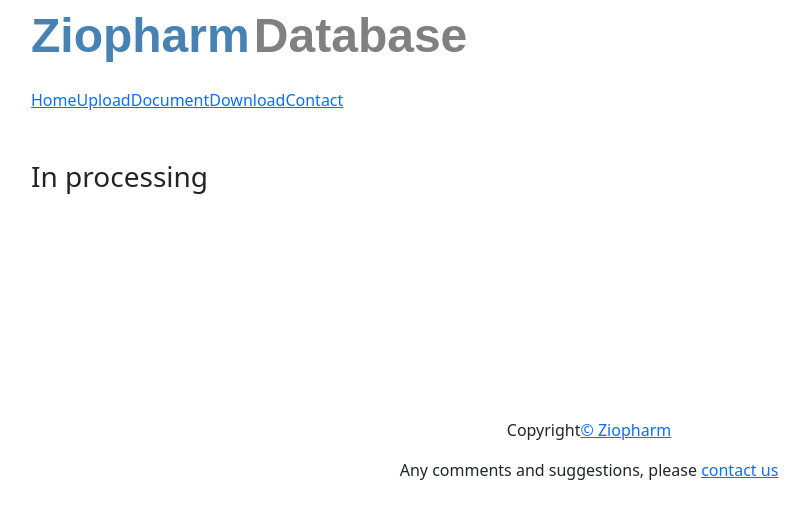
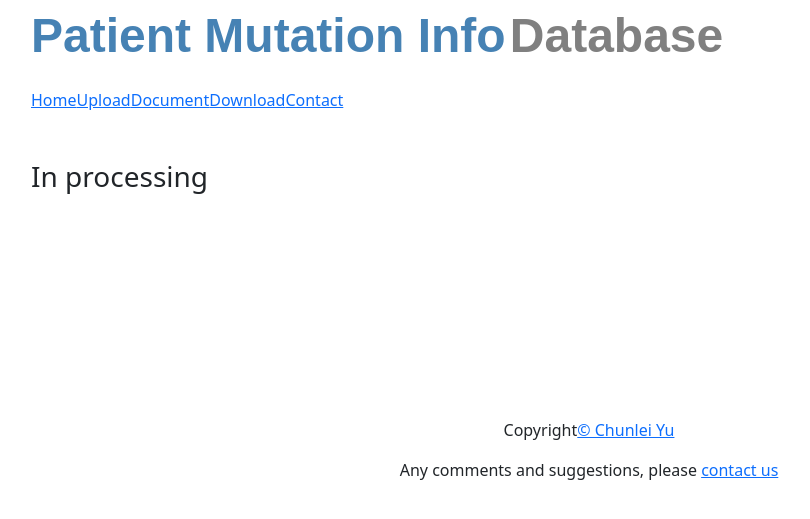
Before and after one commit to xiaoyulei0406/mutation-database, a Flask app: template templates/Document.html in a window 1280 px wide. Shown: the top 519 px of the page, without its empty margins (51-861 px from the left). Run offline with Flask 2, Linux system fonts and the light colour scheme; the template is opened without the code that fills it, so the values that code supplies are empty; some libraries are stand-ins or nearby versions.

Commit message:
Update Document.html

```diff
--- a/templates/Document.html
+++ b/templates/Document.html
@@ -7,7 +7,7 @@
     <meta name="description" content="">
     <meta name="author" content="">
 
-    <title>###？？？###</title>
+    <title>Document</title>
 
     <!-- Bootstrap core CSS -->
     <link href="./static/bootstrap/css/bootstrap.min.css" rel="stylesheet">
@@ -31,12 +31,12 @@
     <div class="container">
       <div class="masthead">
         <p>
-          <font size="20" face="arial" color="SteelBlue"><b>Ziopharm</b></font>
-          <font size="20" face="arial" color="grey"><b>Database</b></font>
+          <font size="15" face="arial" color="SteelBlue"><b>Patient Mutation Info</b></font>
+          <font size="15" face="arial" color="grey"><b>Database</b></font>
         </p>
         <ul class="nav nav-justified">
           <li><a href="/">Home</a></li>
-          <li><a href="/Hic_Cal">Upload</a></li>
+          <li><a href="/Upload">Upload</a></li>
           <li class="active"><a href="/Document">Document</a></li>
           <li><a href="/Download">Download</a></li>
           <li><a href="/Contact">Contact</a></li>
@@ -62,7 +62,7 @@
     <!-- Site footer -->
       <div class="footer">
       <center>
-        <p>Copyright<a href="https://ziopharm.com">&copy; Ziopharm</a></p>
+        <p>Copyright<a href="https://github.com/xiaoyulei0406">&copy; Chunlei Yu</a></p>
         <p>Any comments and suggestions, please <a href="/Contact">contact us</a></p>
       </center>
       </div>
```
